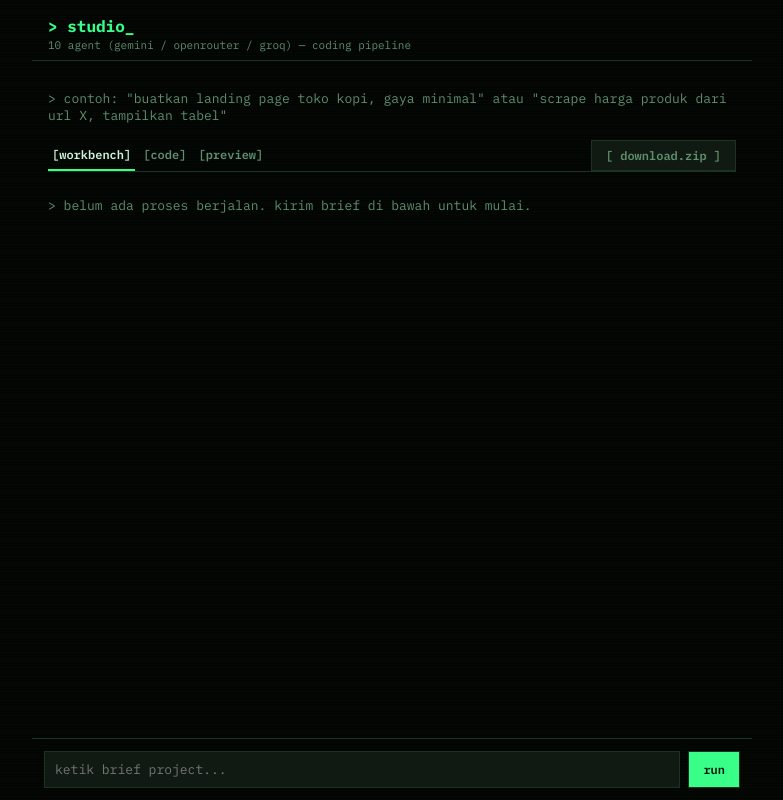
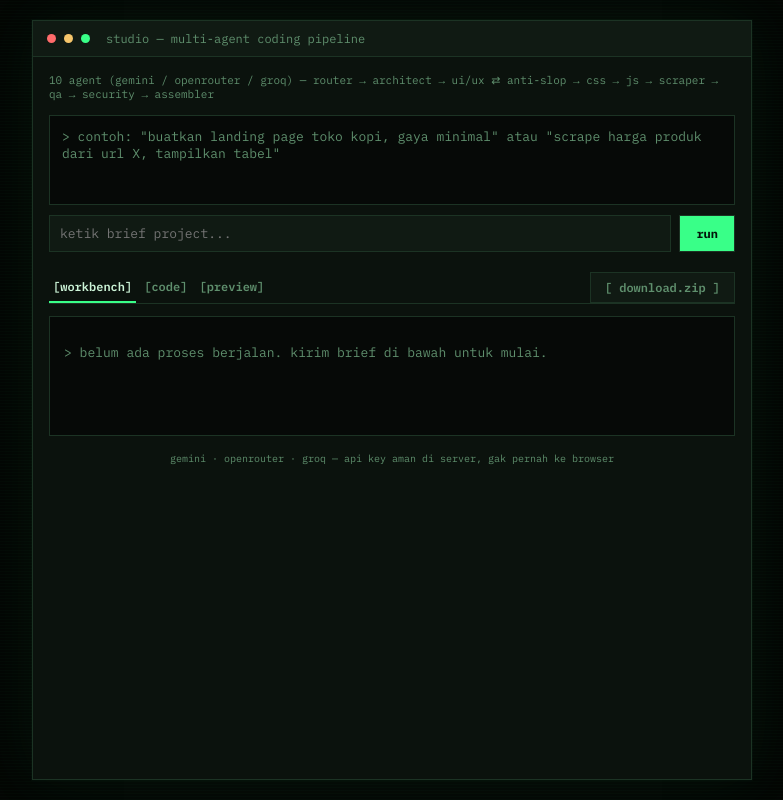
Before and after one commit to AlanAkmil/HidakaAiStudio, a Next.js app: page / in a window 1280 px wide. Shown: the whole page, without its empty margins (248-1031 px from the left). Built offline with nearby package versions, Linux system fonts and the light colour scheme.

Commit message:
update app/page.tsx

```diff
--- a/app/page.tsx
+++ b/app/page.tsx
@@ -99,19 +99,57 @@ export default function Home() {
   }
 
   return (
-    <main style={{ display: "flex", flexDirection: "column", minHeight: "100vh", maxWidth: 720, margin: "0 auto" }}>
-      <header style={{ padding: "16px 16px 8px", borderBottom: "1px solid var(--border)" }}>
-        <h1 style={{ fontSize: 16, margin: 0, color: "var(--accent)" }}>&gt; studio_</h1>
-        <p style={{ margin: "2px 0 0", fontSize: 11, color: "var(--text-muted)" }}>
-          10 agent (gemini / openrouter / groq) — coding pipeline
+    <div style={{ minHeight: "100vh", padding: "20px 12px", display: "flex", justifyContent: "center" }}>
+      <div
+        style={{
+          width: "100%",
+          maxWidth: 720,
+          border: "1px solid var(--border)",
+          background: "var(--panel)",
+          boxShadow: "0 0 60px rgba(57,255,136,0.06), 0 0 0 1px rgba(57,255,136,0.02)",
+        }}
+      >
+        {/* title bar — kasih frame biar keliatan "jendela", bukan halaman kosong */}
+        <div
+          style={{
+            display: "flex",
+            alignItems: "center",
+            gap: 8,
+            padding: "10px 14px",
+            borderBottom: "1px solid var(--border)",
+            background: "var(--panel-raised)",
+          }}
+        >
+          <span style={{ width: 9, height: 9, borderRadius: "50%", background: "#ff6b6b" }} />
+          <span style={{ width: 9, height: 9, borderRadius: "50%", background: "#f5c56b" }} />
+          <span style={{ width: 9, height: 9, borderRadius: "50%", background: "var(--accent)" }} />
+          <span style={{ marginLeft: 8, fontSize: 12, color: "var(--text-muted)" }}>
+            studio — multi-agent coding pipeline
+          </span>
+        </div>
+
+        <div style={{ padding: 16 }}>
+          <p style={{ margin: "0 0 14px", fontSize: 11, color: "var(--text-muted)" }}>
+            10 agent (gemini / openrouter / groq) — router → architect → ui/ux ⇄ anti-slop → css → js →
+            scraper → qa → security → assembler
           </p>
-      </header>
 
-      <div className="scrollbar-thin" style={{ flex: 1, overflow: "auto", padding: 16 }}>
+          {/* chat log — dibatasi tinggi & dibingkai, bukan flex kosong sepanjang viewport */}
+          <div
+            className="scrollbar-thin"
+            style={{
+              border: "1px solid var(--border)",
+              background: "var(--bg)",
+              minHeight: 90,
+              maxHeight: "42vh",
+              overflow: "auto",
+              padding: 12,
+            }}
+          >
             {messages.length === 0 && (
-          <p style={{ color: "var(--text-muted)", fontSize: 13 }}>
-            &gt; contoh: &quot;buatkan landing page toko kopi, gaya minimal&quot; atau &quot;scrape harga produk
-            dari url X, tampilkan tabel&quot;
+              <p style={{ color: "var(--text-muted)", fontSize: 13, margin: 0 }}>
+                &gt; contoh: &quot;buatkan landing page toko kopi, gaya minimal&quot; atau &quot;scrape harga
+                produk dari url X, tampilkan tabel&quot;
               </p>
             )}
             {messages.map((m, i) => (
@@ -122,7 +160,7 @@ export default function Home() {
                   padding: "6px 10px",
                   maxWidth: "88%",
                   marginLeft: m.role === "user" ? "auto" : 0,
-              background: m.role === "user" ? "var(--accent)" : "var(--panel)",
+                  background: m.role === "user" ? "var(--accent)" : "var(--panel-raised)",
                   color: m.role === "user" ? "#02150a" : "var(--text)",
                   border: m.role === "user" ? "none" : "1px solid var(--border)",
                   fontSize: 12.5,
@@ -132,8 +170,41 @@ export default function Home() {
                 {m.text}
               </div>
             ))}
+          </div>
 
-        <div style={{ display: "flex", gap: 4, marginTop: 16, borderBottom: "1px solid var(--border)" }}>
+          {/* input — nempel langsung di bawah chat log, gak nunggu didorong flex 100vh */}
+          <div style={{ display: "flex", gap: 8, marginTop: 10 }}>
+            <input
+              value={input}
+              onChange={(e) => setInput(e.target.value)}
+              onKeyDown={(e) => e.key === "Enter" && send()}
+              placeholder="ketik brief project..."
+              style={{
+                flex: 1,
+                background: "var(--panel-raised)",
+                border: "1px solid var(--border)",
+                padding: "9px 10px",
+                color: "var(--text)",
+                fontSize: 13,
+              }}
+            />
+            <button
+              onClick={send}
+              disabled={busy}
+              style={{
+                background: busy ? "var(--panel-raised)" : "var(--accent)",
+                color: busy ? "var(--text-muted)" : "#02150a",
+                border: "1px solid var(--border)",
+                padding: "9px 16px",
+                fontWeight: 700,
+                fontSize: 12,
+              }}
+            >
+              {busy ? "..." : "run"}
+            </button>
+          </div>
+
+          <div style={{ display: "flex", gap: 4, marginTop: 20, borderBottom: "1px solid var(--border)" }}>
             {(["workbench", "code", "preview"] as const).map((t) => (
               <button
                 key={t}
@@ -156,49 +227,32 @@ export default function Home() {
             </div>
           </div>
 
-        <div style={{ paddingTop: 12 }}>
+          {/* isi tab — dibingkai juga biar konsisten sama chat log di atas */}
+          <div
+            style={{
+              border: "1px solid var(--border)",
+              background: "var(--bg)",
+              padding: 14,
+              marginTop: 12,
+              minHeight: 120,
+            }}
+          >
             {tab === "workbench" && <AgentTimeline items={timeline} />}
             {tab === "code" && <CodeViewer files={files} />}
             {tab === "preview" && <PreviewFrame html={finalHtml} />}
           </div>
 
           {pythonSnippet && (
-          <div style={{ marginTop: 16 }}>
+            <div style={{ marginTop: 14 }}>
               <PythonRunner code={pythonSnippet} />
             </div>
           )}
+
+          <p style={{ margin: "16px 0 0", fontSize: 10, color: "var(--text-muted)", textAlign: "center" }}>
+            gemini · openrouter · groq — api key aman di server, gak pernah ke browser
+          </p>
         </div>
-
-      <footer style={{ padding: 12, borderTop: "1px solid var(--border)", display: "flex", gap: 8 }}>
-        <input
-          value={input}
-          onChange={(e) => setInput(e.target.value)}
-          onKeyDown={(e) => e.key === "Enter" && send()}
-          placeholder="ketik brief project..."
-          style={{
-            flex: 1,
-            background: "var(--panel-raised)",
-            border: "1px solid var(--border)",
-            padding: "9px 10px",
-            color: "var(--text)",
-            fontSize: 13,
-          }}
-        />
-        <button
-          onClick={send}
-          disabled={busy}
-          style={{
-            background: busy ? "var(--panel-raised)" : "var(--accent)",
-            color: busy ? "var(--text-muted)" : "#02150a",
-            border: "1px solid var(--border)",
-            padding: "9px 14px",
-            fontWeight: 600,
-            fontSize: 12,
-          }}
-        >
-          {busy ? "..." : "run"}
-        </button>
-      </footer>
-    </main>
+      </div>
+    </div>
   );
 }
```
Lines whose indentation alone changed are shown as unchanged.
